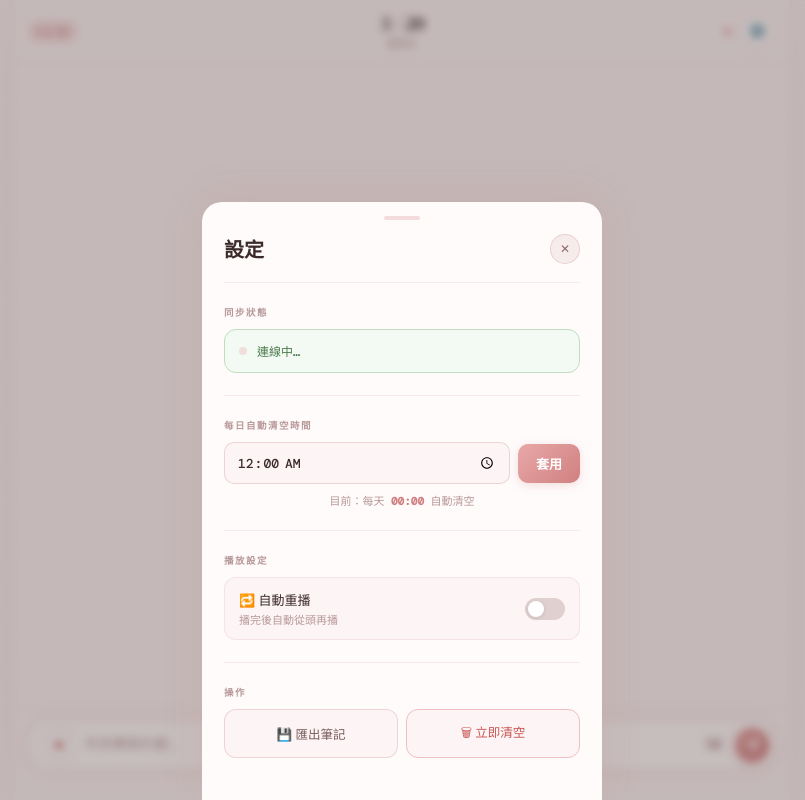
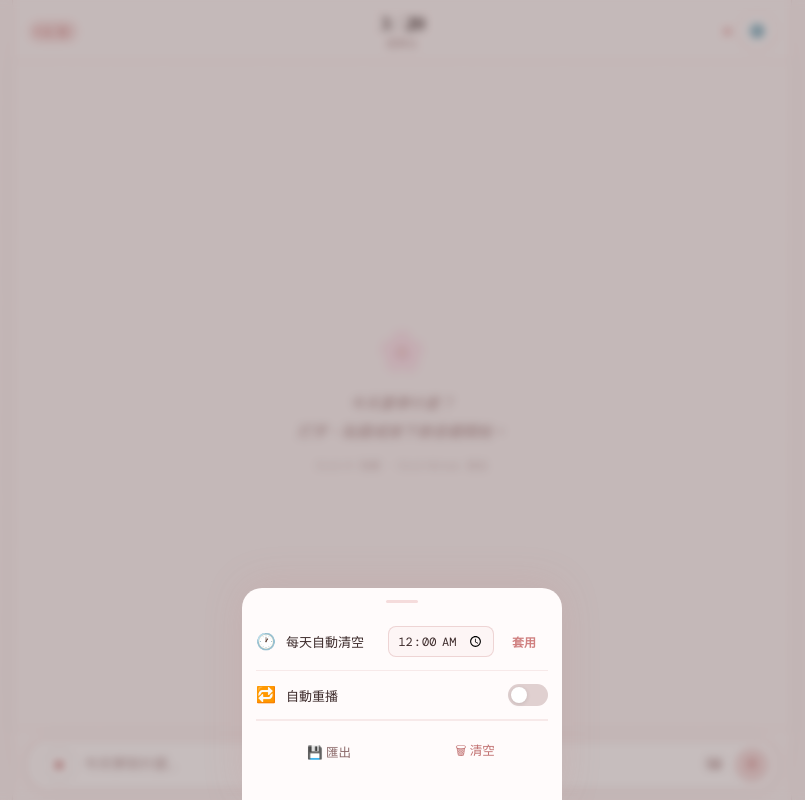
Before and after one commit to Hz-dev0/studyroom, a plain HTML site: page index.html in a window 1280 px wide. Both pictures are taken after a click on the button "⚙️". Shown: the whole page, without its empty margins (238-1043 px from the left). Drawn offline with nearby package versions, Linux system fonts and the light colour scheme; no server answers.

Commit message:
Update index.html

```diff
--- a/index.html
+++ b/index.html
@@ -218,13 +218,13 @@ header{
 
 .isend{
   width:34px;height:34px;
-  background:linear-gradient(135deg,var(--pri),var(--prd));
-  color:white;border:none;border-radius:50%;
+  background:var(--prl);
+  color:var(--prd);border:none;border-radius:50%;
   cursor:pointer;display:flex;align-items:center;justify-content:center;
-  box-shadow:0 2px 10px rgba(208,128,128,.32);
-  transition:transform .15s,box-shadow .15s;
+  transition:background .15s,color .15s,transform .12s;
+  flex-shrink:0;
 }
-.isend:hover{transform:scale(1.08);box-shadow:0 4px 16px rgba(208,128,128,.42)}
+.isend:hover{background:var(--pri);color:#fff}
 .isend:active{transform:scale(.92)}
 .hint{text-align:center;font-size:9.5px;color:var(--txl);font-family:var(--fmn);margin-top:6px;opacity:.7;letter-spacing:.3px}
 
@@ -240,34 +240,63 @@ header{
   background:var(--paper);
   border-radius:20px 20px 0 0;
   padding:0 0 calc(20px + var(--sb));
-  width:100%;max-width:400px;
+  width:100%;max-width:320px;
   box-shadow:0 -4px 40px rgba(200,130,130,.16);
   animation:su .28s cubic-bezier(.34,1.3,.64,1);
   overflow-y:auto;max-height:80vh;
 }
 @keyframes su{from{transform:translateY(100%)}to{transform:translateY(0)}}
 
-.sp-handle{display:flex;justify-content:center;padding:14px 0 4px}
-.sp-handle-bar{width:36px;height:4px;background:var(--prl);border-radius:4px}
+.sp-handle{display:flex;justify-content:center;padding:12px 0 6px}
+.sp-handle-bar{width:32px;height:3px;background:var(--prl);border-radius:3px}
+.sp-inner{padding:4px 14px 6px}
 
-.sp-inner{padding:0 22px}
-.sp-head{
+/* settings rows */
+.sp-row{
   display:flex;align-items:center;justify-content:space-between;
-  padding:10px 0 18px;
+  padding:13px 0;
   border-bottom:1px solid var(--bdr);
-  margin-bottom:22px;
 }
-.sp-head h2{font-family:var(--fdp);font-size:20px;margin:0;color:var(--txt)}
-.sp-close{
-  width:30px;height:30px;border-radius:50%;
-  border:1px solid var(--bdr2);background:var(--bg2);
-  cursor:pointer;display:flex;align-items:center;justify-content:center;
-  font-size:12px;color:var(--txm);transition:background .15s,color .15s;
+.sp-row:last-of-type{border-bottom:none}
+.sp-row-left{display:flex;align-items:center;gap:10px}
+.sp-row-right{display:flex;align-items:center;gap:6px}
+.sp-icon{font-size:16px;line-height:1;flex-shrink:0}
+.sp-label{font-size:13px;font-weight:500;color:var(--txt)}
+.sp-sub{font-size:11px;font-family:var(--fmn);color:var(--prd);margin-top:1px}
+.sp-row input[type=time]{
+  padding:5px 8px;
+  border:1px solid var(--bdr2);border-radius:8px;
+  font-family:var(--fmn);font-size:12px;color:var(--txt);
+  background:var(--bg);outline:none;
+  transition:border-color .2s;flex:1;min-width:0;
 }
-.sp-close:hover{background:var(--prl);color:var(--prd)}
+.sp-row input[type=time]:focus{border-color:var(--pri)}
+.sp-apply{
+  padding:5px 12px;
+  background:transparent;color:var(--prd);
+  border:none;border-radius:0;
+  font-family:var(--fnt);font-size:12px;font-weight:600;
+  cursor:pointer;white-space:nowrap;
+  transition:color .15s;flex-shrink:0;
+}
+.sp-apply:hover{color:var(--acc)}
 
-.ss{margin-bottom:22px}
-.sl{font-size:9.5px;font-weight:600;color:var(--txl);text-transform:uppercase;letter-spacing:1.5px;margin-bottom:10px;font-family:var(--fmn)}
+/* bottom actions */
+.sp-actions{
+  display:flex;gap:0;
+  padding:10px 0 2px;
+  border-top:1px solid var(--bdr);
+}
+.sp-act{
+  flex:1;padding:9px 6px;
+  border:none;background:transparent;
+  font-family:var(--fnt);font-size:12.5px;font-weight:500;color:var(--txm);
+  cursor:pointer;
+  transition:color .15s;
+}
+.sp-act:hover{color:var(--txt)}
+.sp-act.danger{color:#c07070}
+.sp-act.danger:hover{color:#c95555}
 
 .syncpill{display:flex;align-items:center;gap:10px;background:#f3faf3;border:1px solid #c0ddc0;border-radius:12px;padding:12px 14px}
 .syncpill.err{background:#fdf3f3;border-color:#e0c0c0}
@@ -284,9 +313,9 @@ header{
 .tc.on{border-color:var(--pri);background:var(--prl);color:var(--prd)}
 .tc:hover:not(.on){border-color:var(--pri);background:#fdf7f7}
 .r2{display:flex;gap:8px;align-items:center}
-.r2 input[type=time]{flex:1;padding:10px 12px;border:1px solid var(--bdr2);border-radius:10px;font-family:var(--fmn);font-size:13px;font-weight:500;color:var(--txt);outline:none;background:var(--bg);transition:border-color .2s}
-.r2 input[type=time]:focus{border-color:var(--pri)}
-.applyB{padding:10px 18px;background:linear-gradient(135deg,var(--pri),var(--prd));color:white;border:none;border-radius:10px;font-family:var(--fnt);font-weight:600;font-size:13px;cursor:pointer;white-space:nowrap;box-shadow:0 2px 10px rgba(208,128,128,.25);transition:transform .15s}
+.r2 input[type=time],.sc-row input[type=time]{flex:1;padding:6px 10px;border:1px solid var(--bdr2);border-radius:8px;font-family:var(--fmn);font-size:13px;font-weight:500;color:var(--txt);outline:none;background:var(--bg);transition:border-color .2s}
+.r2 input[type=time]:focus,.sc-row input[type=time]:focus{border-color:var(--pri)}
+.applyB{padding:6px 12px;background:linear-gradient(135deg,var(--pri),var(--prd));color:white;border:none;border-radius:8px;font-family:var(--fnt);font-weight:600;font-size:12px;cursor:pointer;white-space:nowrap;transition:transform .15s}
 .applyB:hover{transform:scale(1.03)}
 .cnote{font-size:11px;text-align:center;color:var(--txl);margin-top:8px;font-family:var(--fmn)}
 .cnote span{color:var(--prd);font-weight:600}
@@ -373,11 +402,11 @@ header{
       <div class="ias">
         <button class="iab igh" onclick="document.getElementById('fimg').click()" title="上傳圖片">🖼</button>
         <button class="isend" onclick="sendTxt()" title="送出">
-          <svg width="15" height="15" viewBox="0 0 24 24" fill="none" stroke="currentColor" stroke-width="2.5" stroke-linecap="round" stroke-linejoin="round"><line x1="22" y1="2" x2="11" y2="13"/><polygon points="22 2 15 22 11 13 2 9 22 2"/></svg>
+          <svg width="16" height="16" viewBox="0 0 24 24" fill="none" stroke="currentColor" stroke-width="2.5" stroke-linecap="round" stroke-linejoin="round"><polyline points="12 19 12 5"/><polyline points="5 12 12 5 19 12"/></svg>
         </button>
       </div>
     </div>
-    <div class="hint">Enter 送出 · Shift+Enter 換行 · Ctrl+V 貼圖</div>
+
   </div>
 </div>
 
@@ -389,54 +418,31 @@ header{
   <div class="sp-handle"><div class="sp-handle-bar"></div></div>
   <div class="sp-inner">
 
-    <div class="sp-head">
-      <h2>設定</h2>
-      <button class="sp-close" onclick="closeS()">✕</button>
-    </div>
-
-    <div class="ss">
-      <div class="sl">同步狀態</div>
-      <div class="syncpill" id="syncpill">
-        <div class="spdot busy" id="spdot"></div>
-        <div class="sptxt" id="sptxt">連線中…</div>
+    <div class="sp-row">
+      <div class="sp-row-left">
+        <span class="sp-icon">🕐</span>
+        <div class="sp-label">每天自動清空</div>
+      </div>
+      <div class="sp-row-right">
+        <input type="time" id="ctm" value="00:00">
+        <button class="sp-apply" onclick="applyT()">套用</button>
       </div>
     </div>
 
-    <div class="sp-divider"></div>
-
-    <div class="ss">
-      <div class="sl">每日自動清空時間</div>
-      <div class="r2">
-        <input type="time" id="ctm" value="00:00">
-        <button class="applyB" onclick="applyT()">套用</button>
+    <div class="sp-row">
+      <div class="sp-row-left">
+        <span class="sp-icon">🔁</span>
+        <div class="sp-label">自動重播</div>
       </div>
-      <div class="cnote">目前：每天 <span id="ctmL">00:00</span> 自動清空</div>
+      <label class="tog">
+        <input type="checkbox" id="loopTog" onchange="setLoop(this.checked)">
+        <span class="tog-sl"></span>
+      </label>
     </div>
 
-    <div class="sp-divider"></div>
-
-    <div class="ss">
-      <div class="sl">播放設定</div>
-      <div class="tog-row">
-        <div>
-          <div class="tog-lbl">🔁 自動重播</div>
-          <div class="tog-sub">播完後自動從頭再播</div>
-        </div>
-        <label class="tog">
-          <input type="checkbox" id="loopTog" onchange="setLoop(this.checked)">
-          <span class="tog-sl"></span>
-        </label>
-      </div>
-    </div>
-
-    <div class="sp-divider"></div>
-
-    <div class="ss">
-      <div class="sl">操作</div>
-      <div class="ar">
-        <button class="abt" onclick="exportN()">💾 匯出筆記</button>
-        <button class="abt d" onclick="clearNow()">🗑 立即清空</button>
-      </div>
+    <div class="sp-actions">
+      <button class="sp-act" onclick="exportN()">💾 匯出</button>
+      <button class="sp-act danger" onclick="clearNow()">🗑 清空</button>
     </div>
 
   </div>
@@ -446,10 +452,10 @@ header{
 <div id="toast"></div>
 
 <script type="module">
-import { initializeApp }           from "https://www.gstatic.com/firebasejs/12.11.0/firebase-app.js";
+import { initializeApp }           from "https://www.gstatic.com/firebasejs/11.3.1/firebase-app.js";
 import { getFirestore, collection, doc,
          onSnapshot, setDoc, deleteDoc,
-         query, orderBy }          from "https://www.gstatic.com/firebasejs/12.11.0/firebase-firestore.js";
+         query, orderBy }          from "https://www.gstatic.com/firebasejs/11.3.1/firebase-firestore.js";
 
 const _k1="AIzaSyD_kMYI", _k2="nDxbrc8ldT3h6IUBvFx1zX4X1XM";
 const app=initializeApp({
@@ -474,7 +480,6 @@ let mrec=null,chunks=[],recTmr=null,recSec=0,recOn=false;
 function loadS(){
   try{const s=JSON.parse(localStorage.getItem(LS)||"{}");clearT=s.clearT||"00:00";lastClr=s.lastClr||"";loopOn=s.loopOn||false;}catch(e){}
   document.getElementById("ctm").value=clearT;
-  document.getElementById("ctmL").textContent=clearT;
   document.getElementById("loopTog").checked=loopOn;
 }
 function saveS(){localStorage.setItem(LS,JSON.stringify({clearT,lastClr,loopOn}));}
@@ -495,13 +500,9 @@ function updCnt(){
 }
 function setSdot(s){
   const lb={ok:"✓ 即時同步中",err:"✗ 同步失敗",busy:"連線中…"};
-  document.getElementById("sdot").className="sdot "+(s==="ok"?"ok":s==="err"?"err":"busy");
-  document.getElementById("sdot").title=lb[s]||"";
-  const pill=document.getElementById("syncpill"),pd=document.getElementById("spdot"),pt=document.getElementById("sptxt");
-  pill.className="syncpill"+(s==="err"?" err":"");
-  pd.className="spdot "+(s==="ok"?"ok":s==="err"?"err":"busy");
-  pt.className="sptxt"+(s==="err"?" err":"");
-  pt.textContent=lb[s]||"";
+  const hd=document.getElementById("sdot");
+  hd.className="sdot "+(s==="ok"?"ok":s==="err"?"err":"busy");
+  hd.title=lb[s]||"";
 }
 
 /* BUG FIX: only run checkClr after first snapshot so msgs is loaded */
@@ -678,7 +679,7 @@ window.toggleRec=toggleRec;
 
 window.openS=()=>{document.getElementById("sov").classList.add("on");};
 window.closeS=()=>document.getElementById("sov").classList.remove("on");
-window.applyT=()=>{const v=document.getElementById("ctm").value;if(!v)return;clearT=v;document.getElementById("ctmL").textContent=v;saveS();showToast(`清空時間設為 ${v}`);};
+window.applyT=()=>{const v=document.getElementById("ctm").value;if(!v)return;clearT=v;saveS();showToast(`清空時間設為 ${v}`);};
 
 window.exportN=function(){
   const lines=msgs.map(m=>m.type==="text"?`[${m.time}] ${m.content}`:m.type==="image"?`[${m.time}] [圖片] ${m.url||""}`:m.type==="audio"?`[${m.time}] [語音：${m.filename||""}] ${m.url||""}`:""  );
```
